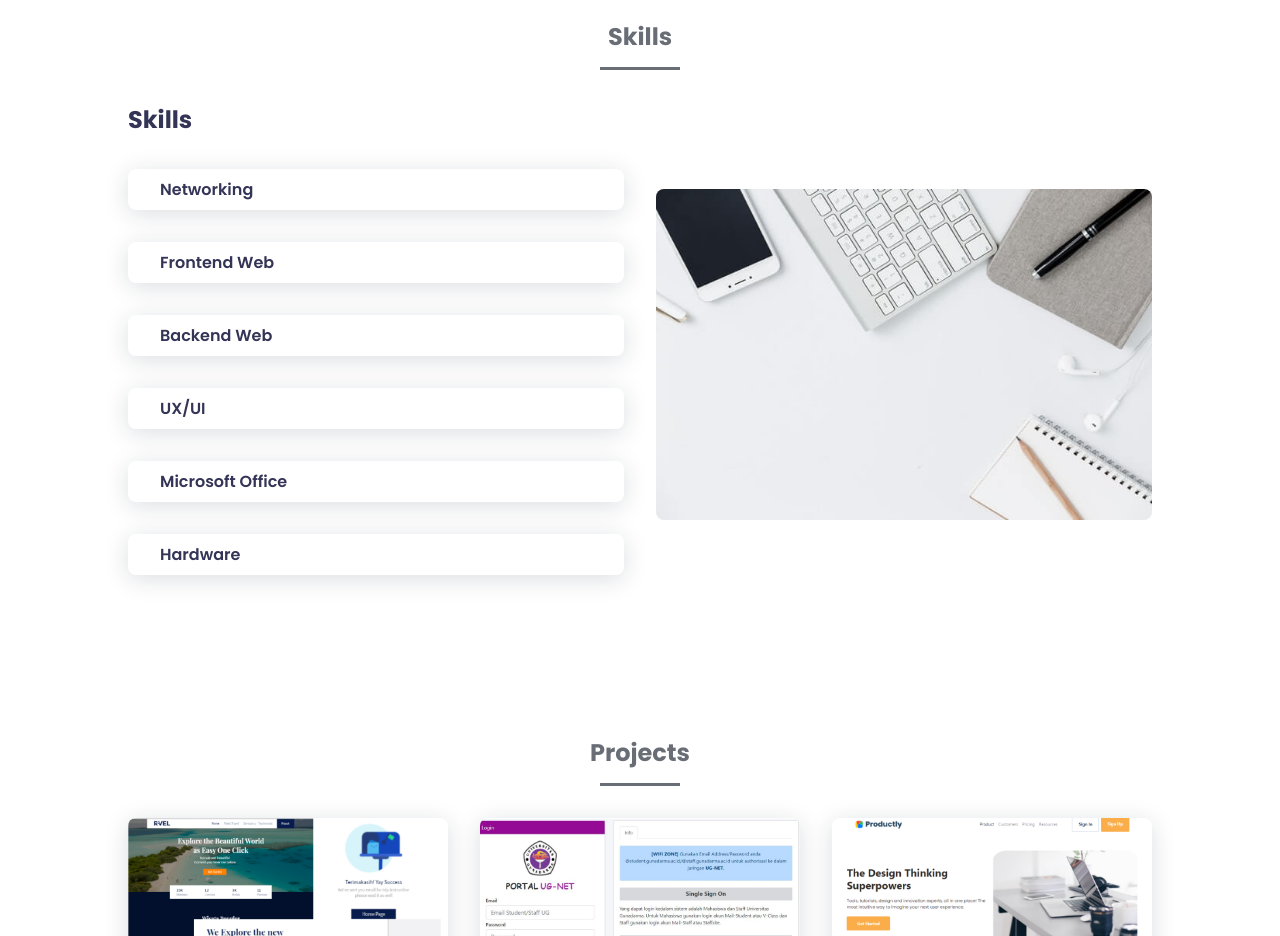
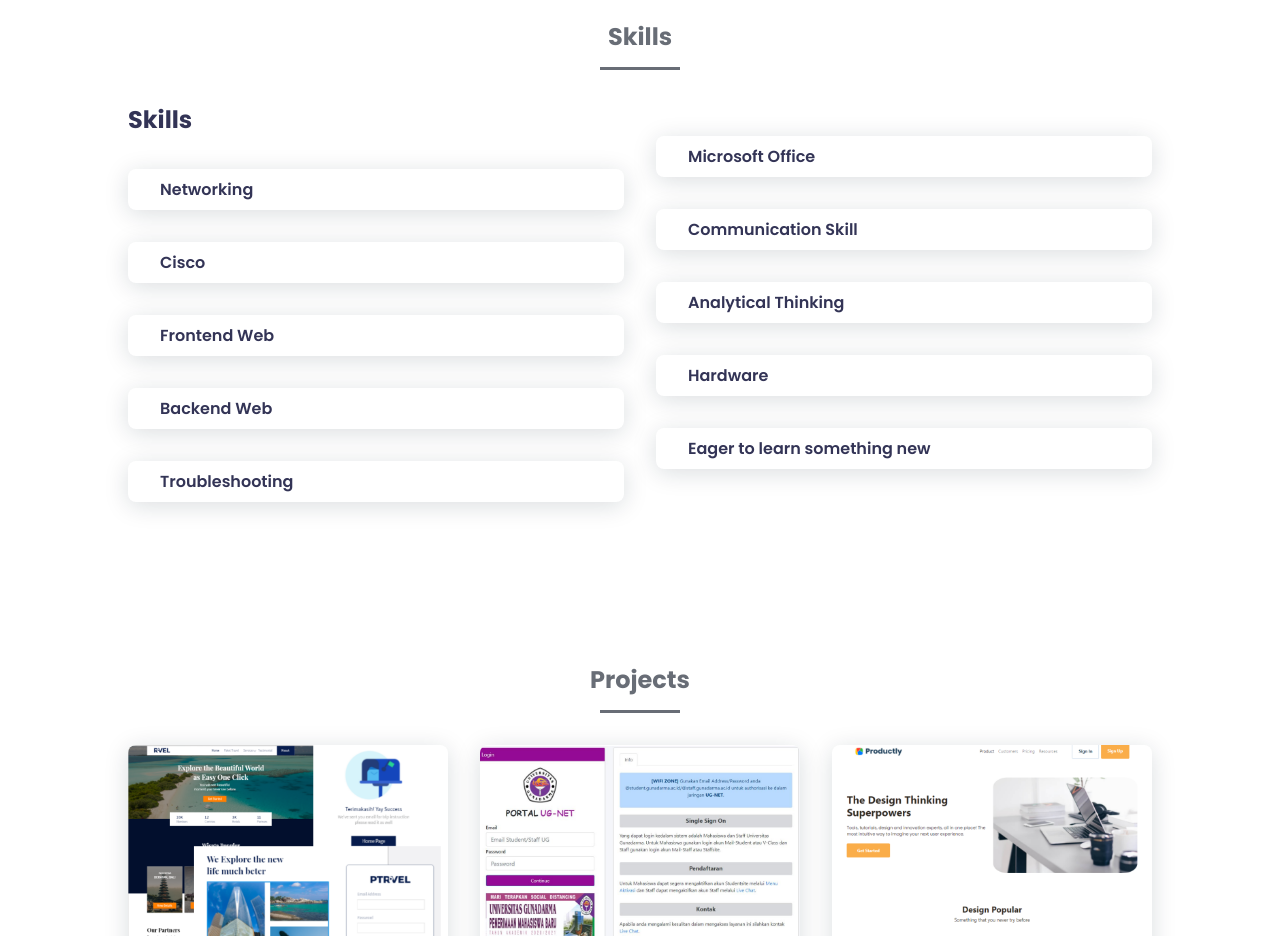
Before and after one commit to rizkyputrahidayat/portfolio_rizky, a plain HTML site: page index.html in a window 1280 px wide. Shown: the part 1340-2276 px from the top of the page. Drawn offline with nearby package versions, Linux system fonts and the light colour scheme.

Commit message:
Update index.html

```diff
--- a/index.html
+++ b/index.html
@@ -91,6 +91,15 @@
 
                         </div>
                         <div class="skills__data">
+                                <div class="skills__names">
+                                    <i class='skills__icon'></i>
+                                    <span class="skills__name">Cisco</span>
+                                </div>
+    <!--                             <div>
+                                    <span class="skills__percentage">70%</span>
+                                </div> -->
+                            </div>
+                        <div class="skills__data">
                             <div class="skills__names">
                                 <i class='skills__icon'></i>
                                 <span class="skills__name">Frontend Web</span>
@@ -111,12 +120,15 @@
                         <div class="skills__data">
                             <div class="skills__names">
                                 <i class='skills__icon'></i>
-                                <span class="skills__name">UX/UI</span>
+                                <span class="skills__name">Troubleshooting</span>
                             </div>
 <!--                             <div>
                                 <span class="skills__percentage">70%</span>
                             </div> -->
                         </div>
+                    </div>
+
+                    <div>
                         <div class="skills__data">
                             <div class="skills__names">
                                 <i class='skills__icon'></i>
@@ -129,16 +141,41 @@
                         <div class="skills__data">
                             <div class="skills__names">
                                 <i class='skills__icon'></i>
+                                <span class="skills__name">Communication Skill</span>
+                            </div>
+<!--                             <div>
+                                <span class="skills__percentage">70%</span>
+                            </div> -->
+                        </div>
+
+                            <div class="skills__data">
+                                <div class="skills__names">
+                                    <i class='skills__icon'></i>
+                                    <span class="skills__name">Analytical Thinking</span>
+                                </div>
+    <!--                             <div>
+                                    <span class="skills__percentage">70%</span>
+                                </div> -->
+                            </div>
+                            <div class="skills__data">
+                            <div class="skills__names">
+                                <i class='skills__icon'></i>
                                 <span class="skills__name">Hardware</span>
                             </div>
 <!--                             <div>
                                 <span class="skills__percentage">70%</span>
                             </div> -->
                         </div>
-                    </div>
-
-                    <div>
-                        <img src="assets/img/work2.jpg" alt="" class="skills__img">
+                        <div class="skills__data">
+                            <div class="skills__names">
+                                <i class='skills__icon'></i>
+                                <span class="skills__name">Eager to learn something new</span>
+                            </div>
+<!--                             <div>
+                                <span class="skills__percentage">70%</span>
+                            </div> -->
+                        </div>
+<!--                         <img src="assets/img/work2.jpg" alt="" class="skills__img"> -->
                     </div>
                 </div>
             </section>
```
